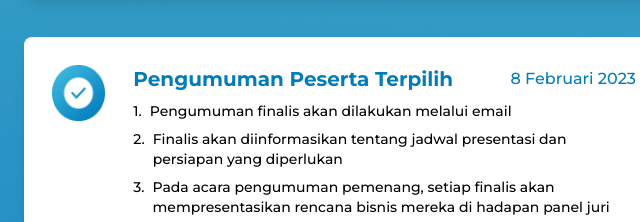
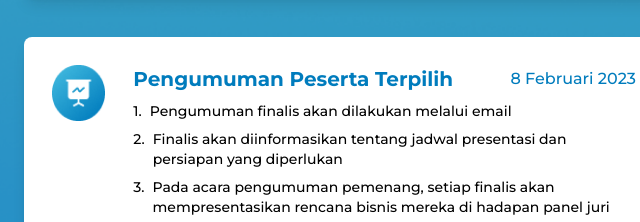
Before and after one commit to malvinval/Detikcom_FrontendDesignAssignment_MalvinValerianGultom, a website: page Detikcom_FrontendDesignAssignment_MalvinValerianGultom/src/index.html in a window 1280 px wide. Shown: the part 2211-2433 px from the top of the page, 296-936 px from the left. Drawn offline with Linux system fonts and the light colour scheme.

Commit message:
update mechanism-3 icon

```diff
--- a/Detikcom_FrontendDesignAssignment_MalvinValerianGultom/src/index.html
+++ b/Detikcom_FrontendDesignAssignment_MalvinValerianGultom/src/index.html
@@ -189,7 +189,7 @@
 
             <div class="flex bg-white shadow-lg rounded-lg py-7 my-10">
                 <div class="hidden lg:flex flex-shrink-0 w-1/12 justify-center mx-7">
-                    <img src="../dist/img/mechanism-2.png" class="w-14 h-14" alt="registrasi">
+                    <img src="../dist/img/mechanism-3.png" class="w-14 h-14" alt="registrasi">
                 </div>
                 <div class="flex-grow pr-0 lg:pr-7">
                     <div class="flex flex-col lg:flex-row justify-between items-center">
```
